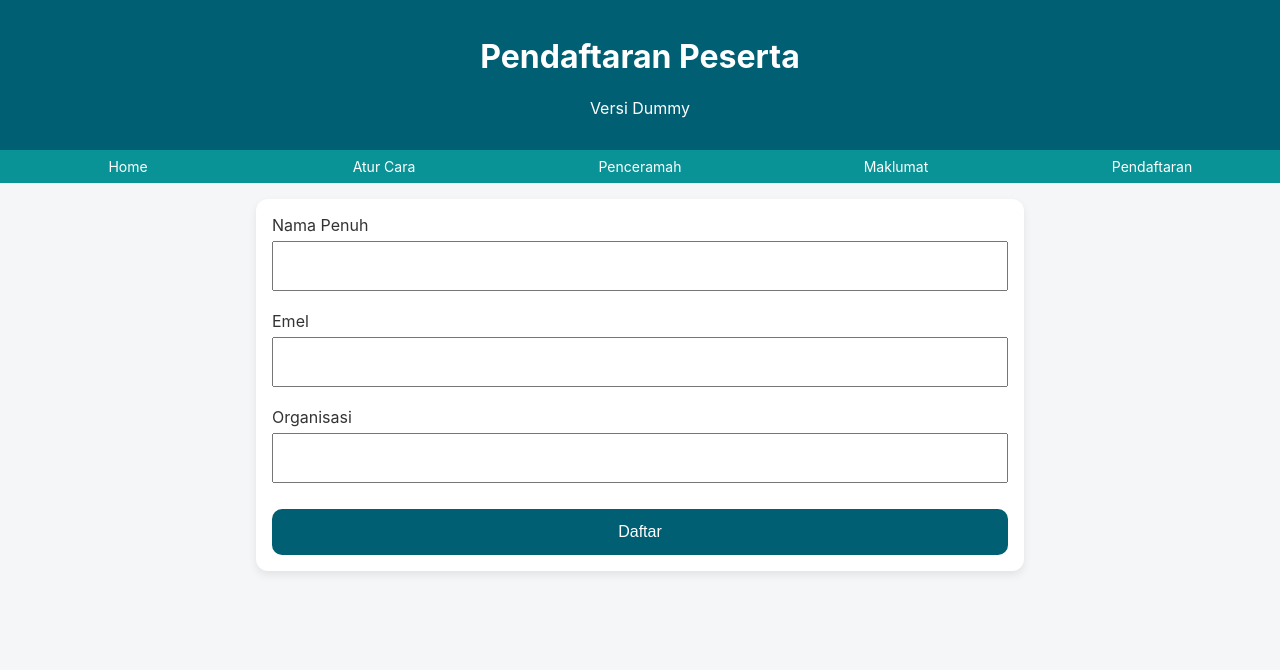
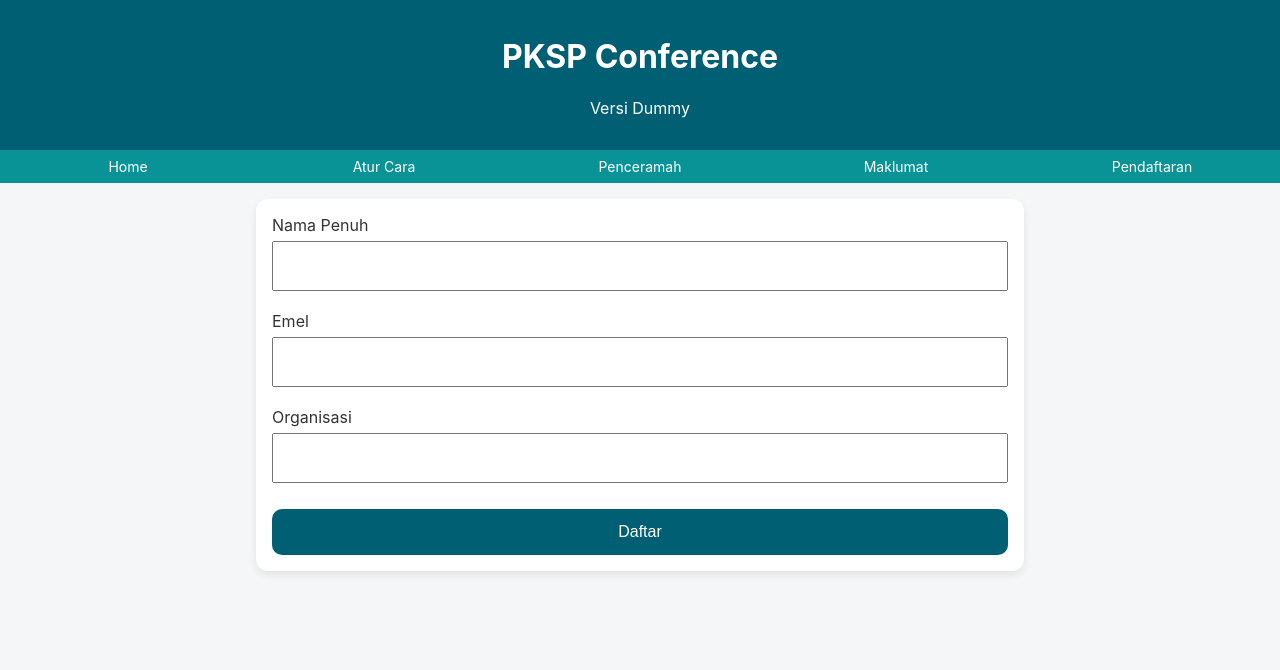
Before and after one commit to Hafiz-pksp/PERSIDANGAN-PEGAWAI-KERJA-SOSIAL-PERUBATAN-MALAYSIA, a plain HTML site: page register.html in a window 1280 px wide. Drawn offline with Linux system fonts and the light colour scheme.

Commit message:
Update register.html

```diff
--- a/register.html
+++ b/register.html
@@ -9,7 +9,7 @@
 <body>
 
 <header>
-  <h1>Pendaftaran Peserta</h1>
+  <h1>PKSP Conference</h1>
   <p>Versi Dummy</p>
 </header>
 
```
